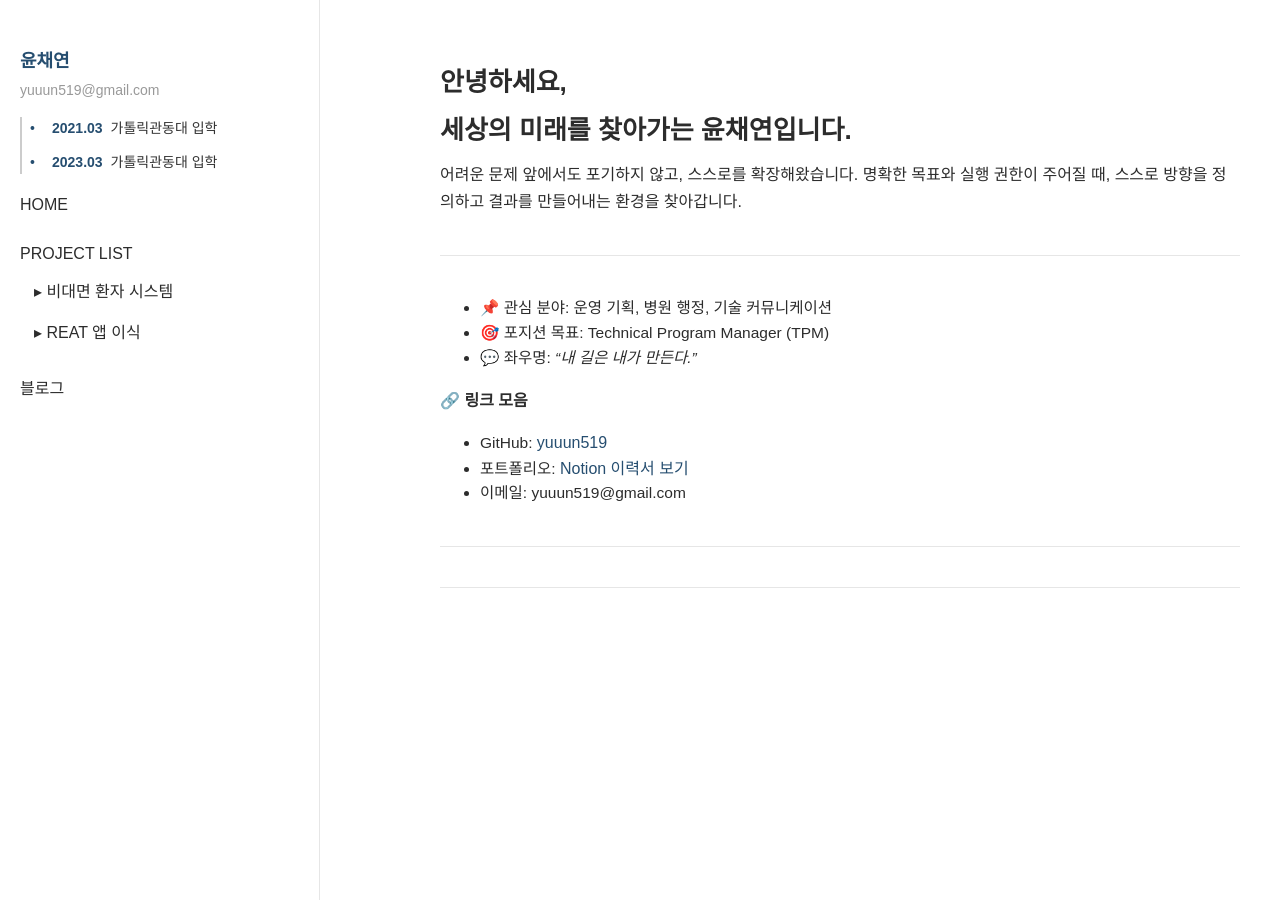
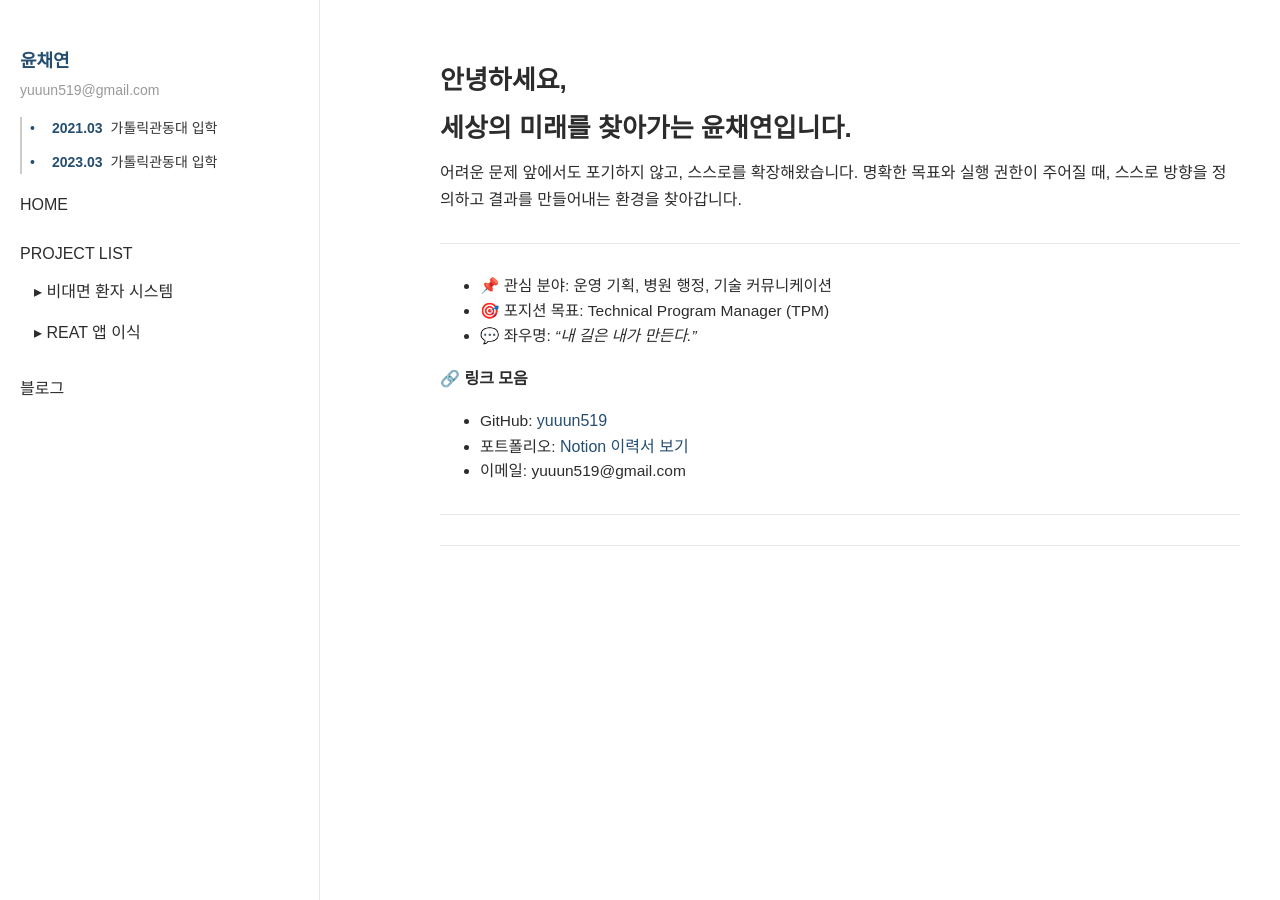
Before and after one commit to yuuun519/yuuun519.github.io, a Jekyll site: the page built from index.md, in a window 1280 px wide. Built offline with Jekyll 4.4.1, drawn with Linux system fonts in a browser that asks for light colours; some web fonts are replaced.

Commit message:
ver 0.0.15

```diff
--- a/assets/style.css
+++ b/assets/style.css
@@ -137,7 +137,7 @@ p {
 .content h2,
 .content h3 {
   color: #2c2c2c;
-  margin-top: 4px;
+  margin-top: 2px;
 }
 .content a {
   color: #264e70;
@@ -149,7 +149,7 @@ p {
 hr {
   border: none;
   border-top: 1px solid #e6e6e6;
-  margin: 40px 0;
+  margin: 30px 0;
 }
 
 /* 📌 본문 텍스트 크기 조정 */
```
